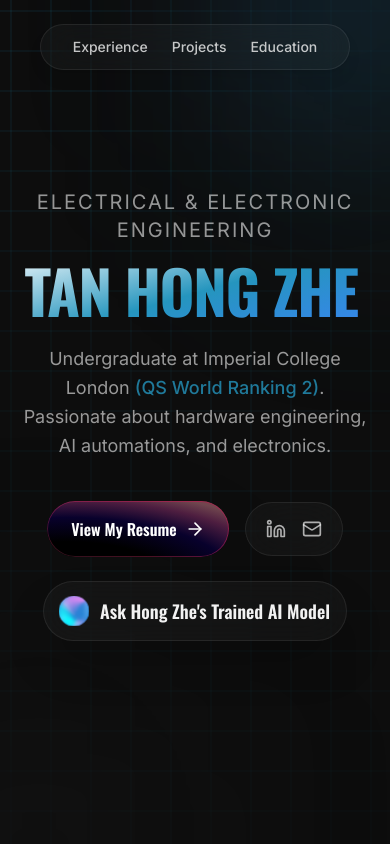
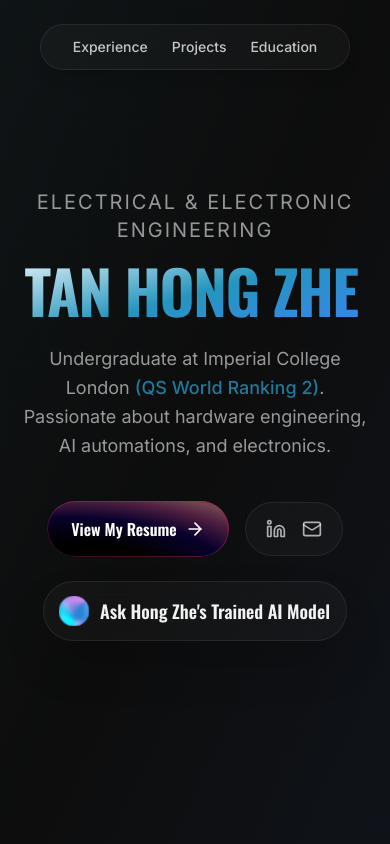
Before and after one commit to TanHongZhe/PersonalWebsite, a React (Vite) app: page / in a window 390 px wide. Shown: the top 844 px of the page. Built offline with nearby package versions, Linux system fonts and the light colour scheme.

Commit message:
Update the-infinite-grid.tsx

```diff
--- a/src/Components/ui/the-infinite-grid.tsx
+++ b/src/Components/ui/the-infinite-grid.tsx
@@ -26,6 +26,8 @@ export const Component = ({ children, className }: { children?: React.ReactNode;
   const speedY = 0.5;
 
   useAnimationFrame(() => {
+    // Completely disable continuous GPU repaints on mobile (solves 10s freeze)
+    if (typeof window !== 'undefined' && window.innerWidth < 768) return;
     const currentX = gridOffsetX.get();
     const currentY = gridOffsetY.get();
     gridOffsetX.set((currentX + speedX) % 40);
@@ -49,7 +51,7 @@ export const Component = ({ children, className }: { children?: React.ReactNode;
 
       {/* Permanent center grid fade */}
       <div
-        className="absolute inset-0 z-0 opacity-30 pointer-events-none"
+        className="hidden md:block absolute inset-0 z-0 opacity-30 pointer-events-none"
         style={{
           maskImage: 'radial-gradient(600px circle at center, black 0%, transparent 100%)',
           WebkitMaskImage: 'radial-gradient(600px circle at center, black 0%, transparent 100%)'
@@ -58,19 +60,23 @@ export const Component = ({ children, className }: { children?: React.ReactNode;
         <GridPattern offsetX={gridOffsetX} offsetY={gridOffsetY} />
       </div>
 
-      {/* Mouse hover grid fade */}
+      {/* Mouse hover grid fade (desktop only) */}
       <motion.div
-        className="absolute inset-0 z-0 opacity-50 pointer-events-none"
+        className="hidden md:block absolute inset-0 z-0 opacity-50 pointer-events-none"
         style={{ maskImage, WebkitMaskImage: maskImage }}
       >
         <GridPattern offsetX={gridOffsetX} offsetY={gridOffsetY} />
       </motion.div>
 
-      <div className="absolute inset-0 pointer-events-none z-0">
+      {/* Huge Blur Orbs (desktop only, as mobile GPUs freeze attempting to composite 130px overlapping blurs) */}
+      <div className="hidden md:block absolute inset-0 pointer-events-none z-0">
         <div className="absolute right-[-20%] top-[-20%] w-[40%] h-[40%] rounded-full bg-primary/30 blur-[130px]" />
         <div className="absolute right-[10%] top-[-10%] w-[20%] h-[20%] rounded-full bg-blue-500/20 blur-[100px]" />
         <div className="absolute left-[-10%] bottom-[-20%] w-[40%] h-[40%] rounded-full bg-secondary/40 blur-[120px]" />
       </div>
+
+      {/* Lightweight mobile fallback gradient to replace heavy orbs */}
+      <div className="md:hidden absolute inset-0 pointer-events-none z-0 bg-gradient-to-br from-primary/5 via-background to-blue-500/5" />
 
       <div className="relative z-10 w-full h-full flex flex-col justify-center">
         {children}
```
